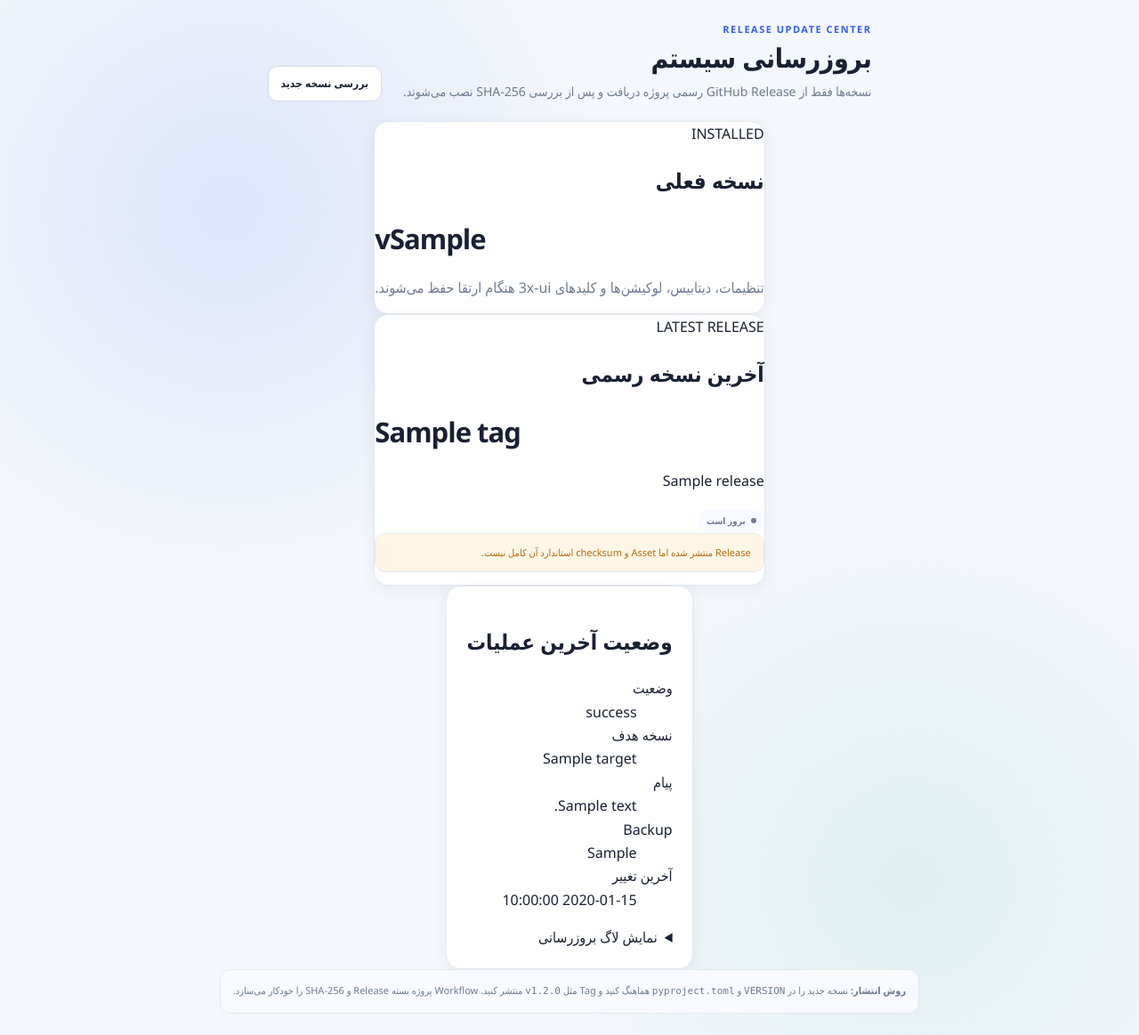
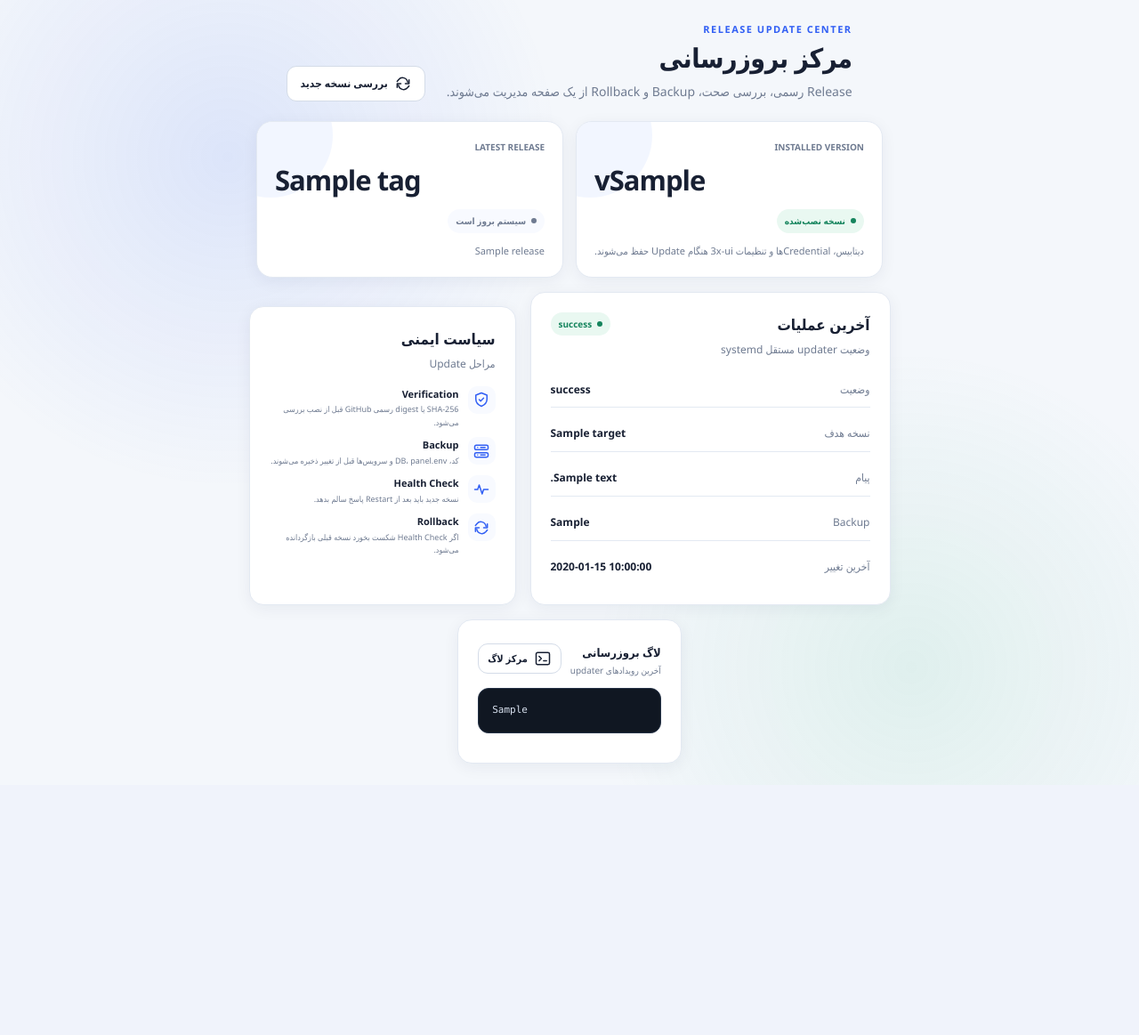
Before and after one commit to hazhanhasani/tor, a Flask app: template torpanel/templates/updates.html in a window 1280 px wide. Shown: the whole page at 89% size. After the commit the page ends 858 px from the top, so only its background shows below. Run offline with Flask 3, Linux system fonts and the light colour scheme; the template is opened without the code that fills it: most values are stand-ins (such as "Sample title", 1, 10 or a date in 2020); parts of the project's set-up code (start-up, migrations or seed data) failed here and were passed over.

Commit message:
Redesign update center with release health UX

```diff
--- a/torpanel/templates/updates.html
+++ b/torpanel/templates/updates.html
@@ -1,51 +1,64 @@
 {% extends "base.html" %}
-{% block title %}بروزرسانی سیستم{% endblock %}
+{% from 'components/icons.html' import icon %}
+{% block title %}مرکز بروزرسانی | Tor Location Manager{% endblock %}
 {% block content %}
 <section class="page-head">
-  <div><div class="eyebrow">RELEASE UPDATE CENTER</div><h1>بروزرسانی سیستم</h1><p class="muted">نسخه‌ها فقط از GitHub Release رسمی پروژه دریافت و پس از بررسی SHA-256 نصب می‌شوند.</p></div>
-  <form method="post" action="{{ url_for('updates_check') }}"><input type="hidden" name="_csrf" value="{{ csrf_token() }}"><button class="button" type="submit">بررسی نسخه جدید</button></form>
+  <div><div class="eyebrow">RELEASE UPDATE CENTER</div><h1>مرکز بروزرسانی</h1><p>Release رسمی، بررسی صحت، Backup و Rollback از یک صفحه مدیریت می‌شوند.</p></div>
+  <form method="post" action="{{ url_for('updates_check') }}"><input type="hidden" name="_csrf" value="{{ csrf_token() }}"><button class="button" type="submit">{{ icon('sync') }} بررسی نسخه جدید</button></form>
 </section>
 
-<div class="grid">
-  <section class="card">
-    <div class="country">INSTALLED</div><h2>نسخه فعلی</h2>
-    <div class="version-number">v{{ current_version }}</div>
-    <p class="muted">تنظیمات، دیتابیس، لوکیشن‌ها و کلیدهای 3x-ui هنگام ارتقا حفظ می‌شوند.</p>
-  </section>
-  <section class="card">
-    <div class="country">LATEST RELEASE</div><h2>آخرین نسخه رسمی</h2>
-    {% if release %}
-      <div class="version-number">{{ release.tag }}</div>
-      <p>{{ release.name }}</p>
-      {% if release.update_available %}<span class="status ok">نسخه جدید موجود است</span>{% else %}<span class="status off">بروز است</span>{% endif %}
-      {% if not release.package_ready %}<div class="alert warning compact">Release منتشر شده اما Asset و checksum استاندارد آن کامل نیست.</div>{% endif %}
-    {% else %}<p class="muted">اطلاعات Release در دسترس نیست.</p>{% endif %}
-  </section>
+<div class="update-hero">
+  <section class="version-card"><div class="version-label">INSTALLED VERSION</div><div class="version-number">v{{ current_version }}</div><span class="status ok">نسخه نصب‌شده</span><p class="muted" style="font-size:11px;margin-bottom:0">دیتابیس، Credentialها و تنظیمات 3x-ui هنگام Update حفظ می‌شوند.</p></section>
+  <section class="version-card"><div class="version-label">LATEST RELEASE</div>{% if release %}<div class="version-number">{{ release.tag }}</div><span class="status {{ 'ok' if release.update_available else 'off' }}">{{ 'نسخه جدید موجود است' if release.update_available else 'سیستم بروز است' }}</span><p class="muted" style="font-size:11px;margin-bottom:0">{{ release.name }}</p>{% else %}<div class="version-number">—</div><span class="status warn">نامشخص</span><p class="muted" style="font-size:11px;margin-bottom:0">اطلاعات Release در دسترس نیست.</p>{% endif %}</section>
 </div>
 
-{% if release and release.update_available and release.package_ready %}
-<section class="panel update-panel">
-  <h2>نصب {{ release.tag }}</h2>
-  <p>قبل از نصب از برنامه، دیتابیس، سرویس‌ها و تنظیمات Backup گرفته می‌شود. اگر Health Check نسخه جدید شکست بخورد، سیستم خودکار Rollback می‌کند.</p>
-  {% if release.notes %}<details><summary>Release notes</summary><pre class="release-notes">{{ release.notes }}</pre></details>{% endif %}
-  <form method="post" action="{{ url_for('updates_install') }}" onsubmit="return confirm('بروزرسانی {{ release.tag }} نصب شود؟ پنل هنگام نصب برای مدت کوتاهی Restart خواهد شد.')">
+{% if release and release.update_available %}
+<section class="panel" style="margin-top:16px">
+  <div class="section-title"><div><h2>آماده‌سازی نصب {{ release.tag }}</h2><p>فرآیند امن بروزرسانی با Backup و Health Check</p></div>{% if release.package_ready %}<span class="status ok">Package Verified</span>{% else %}<span class="status bad">Assets ناقص</span>{% endif %}</div>
+  <div class="progress-steps"><span class="progress-step done"></span><span class="progress-step done"></span><span class="progress-step active"></span><span class="progress-step"></span><span class="progress-step"></span><span class="progress-step"></span></div>
+  <div class="meta-grid">
+    <div class="meta-item"><span>Package</span><strong>{{ 'آماده' if release.package_ready else 'ناقص' }}</strong></div>
+    <div class="meta-item"><span>شبکه محدود</span><strong>{{ 'پشتیبانی می‌شود' if release.restricted_network_ready else 'نامشخص' }}</strong></div>
+    <div class="meta-item"><span>Release Mirror</span><strong>{{ 'تنظیم شده' if release.mirror_configured else 'GitHub/API' }}</strong></div>
+    <div class="meta-item"><span>تاریخ انتشار</span><strong class="ltr">{{ release.published_at or '—' }}</strong></div>
+  </div>
+  {% if release.notes %}<details style="margin-top:14px"><summary>مشاهده Release Notes</summary><pre class="release-notes">{{ release.notes }}</pre></details>{% endif %}
+  {% if release.package_ready %}
+  <form method="post" action="{{ url_for('updates_install') }}" style="margin-top:16px" onsubmit="return confirm('نسخه {{ release.tag }} نصب شود؟ قبل از نصب Backup گرفته می‌شود و در صورت شکست Health Check، Rollback خودکار انجام خواهد شد.')">
     <input type="hidden" name="_csrf" value="{{ csrf_token() }}"><input type="hidden" name="tag" value="{{ release.tag }}">
-    <button class="button primary" type="submit">Backup و نصب بروزرسانی</button>
+    <button class="button primary" type="submit">{{ icon('update') }} Backup و نصب {{ release.tag }}</button>
   </form>
+  {% else %}<div class="callout warning" style="margin-top:14px"><strong>Release قابل نصب نیست:</strong> بسته نصب یا digest/checksum معتبر پیدا نشد.</div>{% endif %}
 </section>
 {% endif %}
 
-<section class="panel">
-  <h2>وضعیت آخرین عملیات</h2>
-  <dl>
-    <div><dt>وضعیت</dt><dd>{{ state.status or 'idle' }}</dd></div>
-    {% if state.target %}<div><dt>نسخه هدف</dt><dd>{{ state.target }}</dd></div>{% endif %}
-    {% if state.message %}<div><dt>پیام</dt><dd>{{ state.message }}</dd></div>{% endif %}
-    {% if state.backup_path %}<div><dt>Backup</dt><dd>{{ state.backup_path }}</dd></div>{% endif %}
-    {% if state.updated_at %}<div><dt>آخرین تغییر</dt><dd>{{ state.updated_at }}</dd></div>{% endif %}
-  </dl>
-  {% if log_tail %}<details><summary>نمایش لاگ بروزرسانی</summary><pre class="update-log">{{ log_tail }}</pre></details>{% endif %}
+<div class="section-grid" style="margin-top:16px">
+  <section class="panel">
+    <div class="section-title"><div><h2>آخرین عملیات</h2><p>وضعیت updater مستقل systemd</p></div><span class="status {{ 'ok' if state.status == 'success' else 'warn' if state.status == 'running' else 'bad' if state.status in ['failed','rolled_back'] else 'off' }}">{{ state.status or 'idle' }}</span></div>
+    <div class="review-list">
+      <div class="review-row"><span>وضعیت</span><strong>{{ state.status or 'idle' }}</strong></div>
+      {% if state.target %}<div class="review-row"><span>نسخه هدف</span><strong>{{ state.target }}</strong></div>{% endif %}
+      {% if state.message %}<div class="review-row"><span>پیام</span><strong style="direction:rtl;text-align:right">{{ state.message }}</strong></div>{% endif %}
+      {% if state.backup_path %}<div class="review-row"><span>Backup</span><strong>{{ state.backup_path }}</strong></div>{% endif %}
+      {% if state.updated_at %}<div class="review-row"><span>آخرین تغییر</span><strong>{{ state.updated_at }}</strong></div>{% endif %}
+    </div>
+  </section>
+
+  <aside class="panel">
+    <div class="section-title"><div><h2>سیاست ایمنی</h2><p>مراحل Update</p></div></div>
+    <div class="info-list">
+      <div class="info-row"><span class="mini-icon">{{ icon('shield') }}</span><div><strong>Verification</strong><small>SHA-256 یا digest رسمی GitHub قبل از نصب بررسی می‌شود.</small></div></div>
+      <div class="info-row"><span class="mini-icon">{{ icon('server') }}</span><div><strong>Backup</strong><small>کد، DB، panel.env و سرویس‌ها قبل از تغییر ذخیره می‌شوند.</small></div></div>
+      <div class="info-row"><span class="mini-icon">{{ icon('pulse') }}</span><div><strong>Health Check</strong><small>نسخه جدید باید بعد از Restart پاسخ سالم بدهد.</small></div></div>
+      <div class="info-row"><span class="mini-icon">{{ icon('sync') }}</span><div><strong>Rollback</strong><small>اگر Health Check شکست بخورد نسخه قبلی بازگردانده می‌شود.</small></div></div>
+    </div>
+  </aside>
+</div>
+
+{% if log_tail %}
+<section class="panel" style="margin-top:16px">
+  <div class="log-toolbar"><div><strong style="font-size:13px">لاگ بروزرسانی</strong><div class="muted" style="font-size:10px">آخرین رویدادهای updater</div></div><a class="button small" href="{{ url_for('logs', source='update') }}">{{ icon('terminal') }} مرکز لاگ</a></div>
+  <pre class="update-log">{{ log_tail }}</pre>
 </section>
-
-<div class="note"><strong>روش انتشار:</strong> نسخه جدید را در <code>VERSION</code> و <code>pyproject.toml</code> هماهنگ کنید و Tag مثل <code>v1.2.0</code> منتشر کنید. Workflow پروژه بسته Release و SHA-256 را خودکار می‌سازد.</div>
+{% endif %}
 {% endblock %}
```
